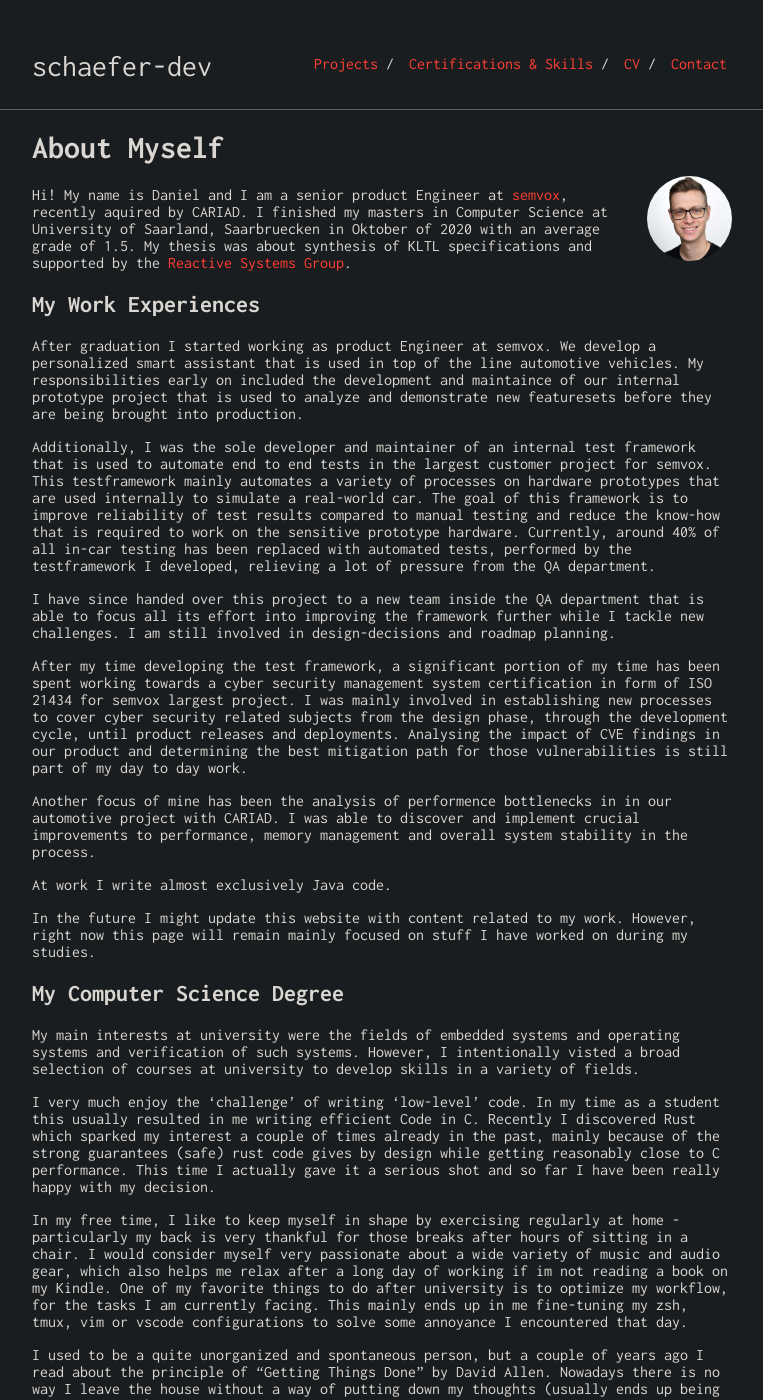
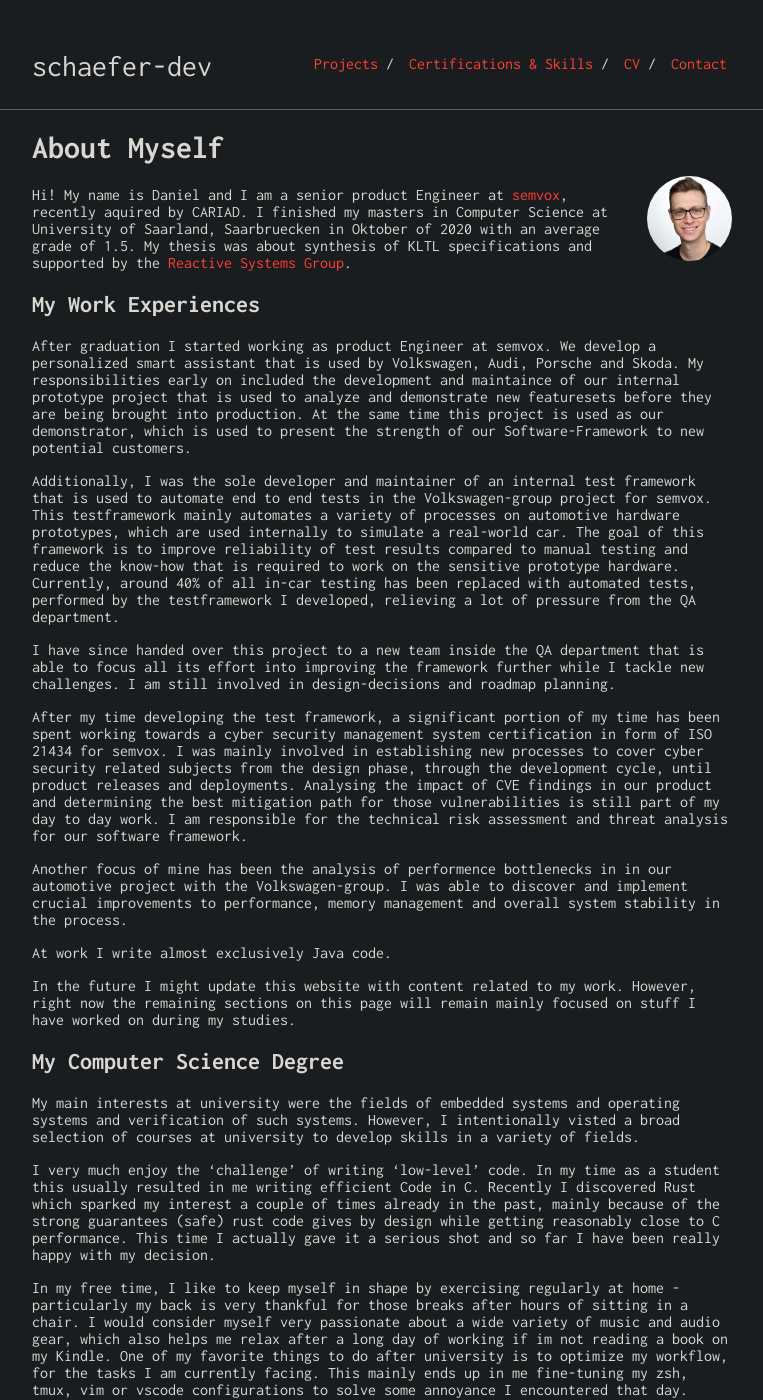
Before and after one commit to schaefer-dev/schaefer-dev.github.io, a Jekyll site: the page built from index.md, in a window 1280 px wide and 1400 px high. Shown: the whole window, without its empty margins (258-1021 px from the left). Built offline with Jekyll 4.4.1, drawn with Linux system fonts in a browser that asks for light colours.

Commit message:
Updated website

```diff
--- a/index.md
+++ b/index.md
@@ -13,20 +13,21 @@
 
 ## My Work Experiences
 
-After graduation I started working as product Engineer at semvox. We develop a personalized smart assistant that is used in top of the line automotive vehicles. My responsibilities early on included the development and maintaince of our internal prototype project that is used to analyze and demonstrate new featuresets before they are being brought into production.
+After graduation I started working as product Engineer at semvox. We develop a personalized smart assistant that is used by Volkswagen, Audi, Porsche and Skoda. My responsibilities early on included the development and maintaince of our internal prototype project that is used to analyze and demonstrate new featuresets before they are being brought into production. At the same time this project is used as our demonstrator, which is used to present the strength of our Software-Framework to new potential customers.
 
-Additionally, I was the sole developer and maintainer of an internal test framework that is used to automate end to end tests in the largest customer project for semvox. This testframework mainly automates a variety of processes on hardware prototypes that are used internally to simulate a real-world car. The goal of this framework is to improve reliability of test results compared to manual testing and reduce the know-how that is required to work on the sensitive prototype hardware. Currently, around 40% of all in-car testing has been replaced with automated tests, performed by the testframework I developed, relieving a lot of pressure from the QA department.
+Additionally, I was the sole developer and maintainer of an internal test framework that is used to automate end to end tests in the Volkswagen-group project for semvox. This testframework mainly automates a variety of processes on automotive hardware prototypes, which are used internally to simulate a real-world car. The goal of this framework is to improve reliability of test results compared to manual testing and reduce the know-how that is required to work on the sensitive prototype hardware. Currently, around 40% of all in-car testing has been replaced with automated tests, performed by the testframework I developed, relieving a lot of pressure from the QA department.
 
 I have since handed over this project to a new team inside the QA department that is able to focus all its effort into improving the framework further while I tackle new challenges. I am still involved in design-decisions and roadmap planning.
 
-After my time developing the test framework, a significant portion of my time has been spent working towards a cyber security management system certification in form of ISO 21434 for semvox largest project. I was mainly involved in establishing new processes to cover cyber security related subjects from the design phase, through the development cycle, until product releases and deployments.
+After my time developing the test framework, a significant portion of my time has been spent working towards a cyber security management system certification in form of ISO 21434 for semvox. I was mainly involved in establishing new processes to cover cyber security related subjects from the design phase, through the development cycle, until product releases and deployments.
 Analysing the impact of CVE findings in our product and determining the best mitigation path for those vulnerabilities is still part of my day to day work.
+I am responsible for the technical risk assessment and threat analysis for our software framework.
 
-Another focus of mine has been the analysis of performence bottlenecks in in our automotive project with CARIAD. I was able to discover and implement crucial improvements to performance, memory management and overall system stability in the process.
+Another focus of mine has been the analysis of performence bottlenecks in in our automotive project with the Volkswagen-group. I was able to discover and implement crucial improvements to performance, memory management and overall system stability in the process.
 
 At work I write almost exclusively Java code.
 
-In the future I might update this website with content related to my work. However, right now this page will remain mainly focused on stuff I have worked on during my studies.
+In the future I might update this website with content related to my work. However, right now the remaining sections on this page will remain mainly focused on stuff I have worked on during my studies.
 
 ## My Computer Science Degree
 
```
Also changed, not shown: 2 other files.
